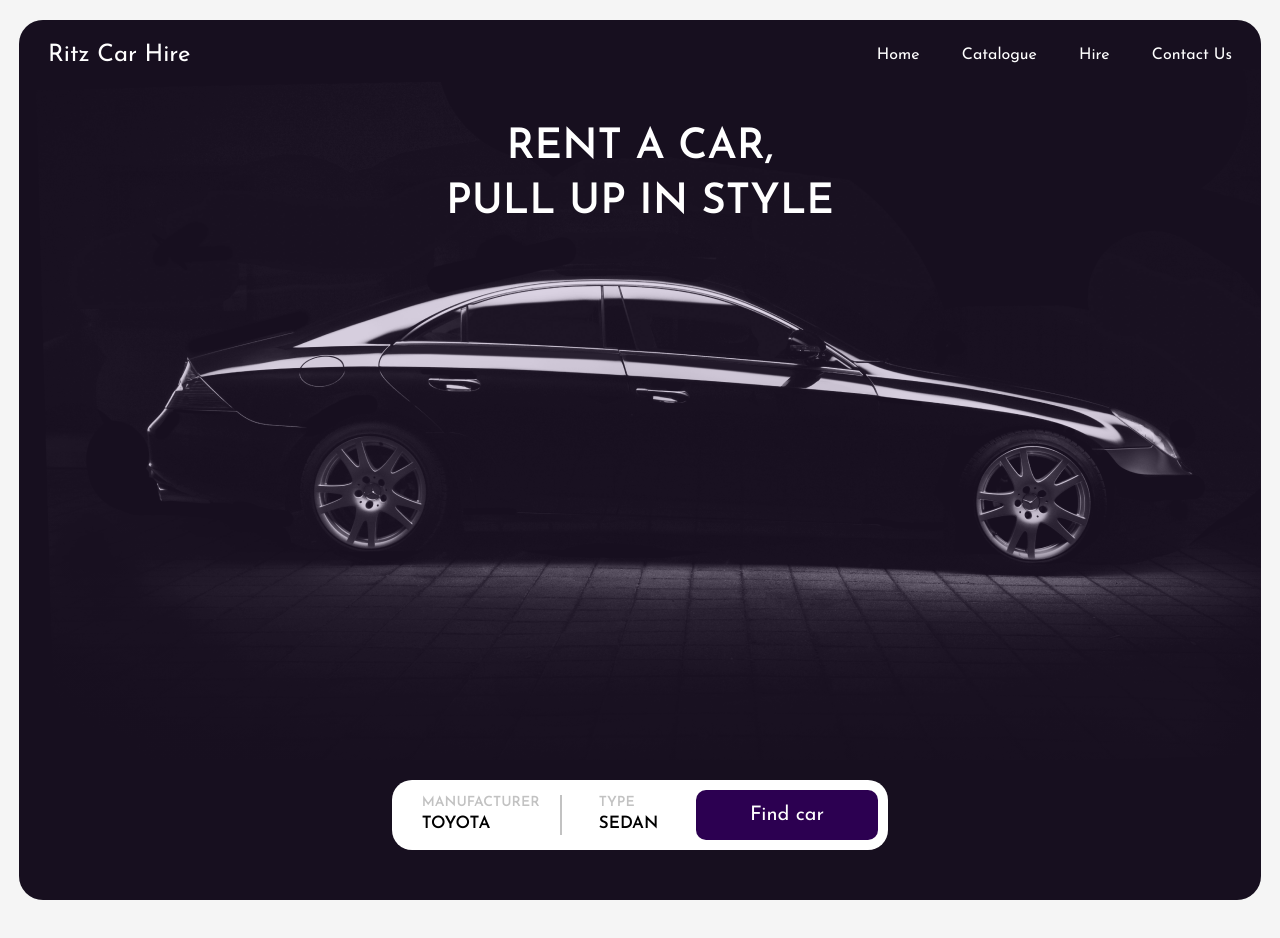
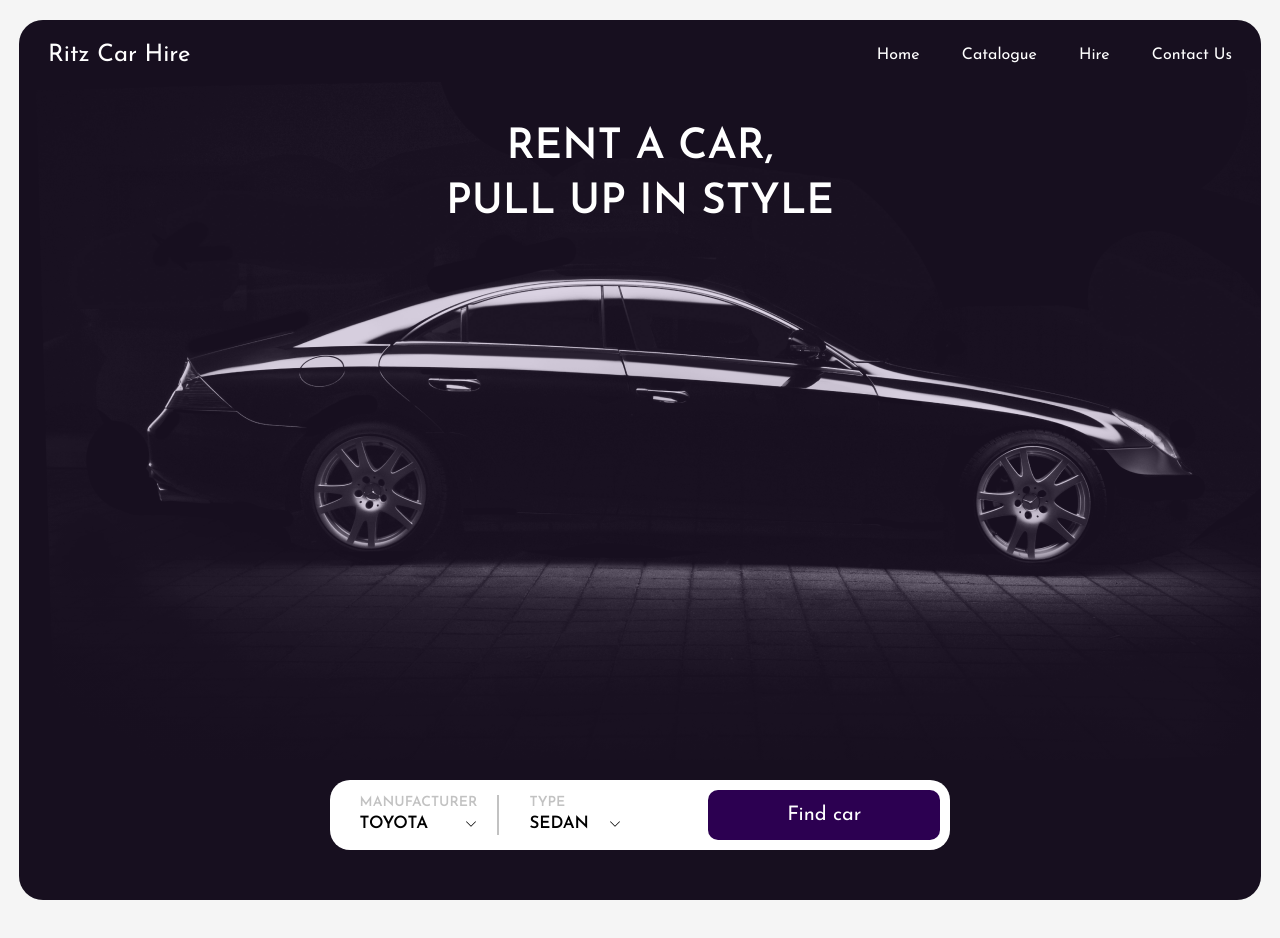
Before and after one commit to IbrahimYemi/car-rental, a Next.js app: page / in a window 1280 px wide. Shown: the top 938 px of the page. Built offline with nearby package versions, Linux system fonts and the light colour scheme.

Commit message:
Hero section (ctas) refactor

```diff
--- a/package.json
+++ b/package.json
@@ -12,6 +12,7 @@
     "next": "13.3.0",
     "react": "18.2.0",
     "react-dom": "18.2.0",
+    "react-icons": "^4.8.0",
     "react-router-dom": "^6.10.0",
     "sass": "^1.62.0"
   }
--- a/src/pages/index.js
+++ b/src/pages/index.js
@@ -2,6 +2,7 @@ import Head from "next/head";
 import Image from "next/image";
 import { Inter } from "next/font/google";
 import styles from "@/styles/Home.module.scss";
+import { BsChevronDown } from "react-icons/bs";
 
 import HeroImage from "../assets/images/hero_image.png";
 
@@ -20,17 +21,25 @@ export default function Home() {
 						<h1>
 							Rent a car, <br /> pull up in style{" "}
 						</h1>
+						<section className={styles.ctas}>
+							<article>
 								<div className={styles.cta}>
-							<div>
 									<p className={styles.title}>Manufacturer</p>
+									<div className={styles.option__container}>
 										<p className={styles.option}>Toyota</p>
+										<BsChevronDown style={{ fontSize: "12px" }} />
 									</div>
-							<div>
+								</div>
+								<div className={styles.cta}>
 									<p className={styles.title}>Type</p>
+									<div className={styles.option__container}>
 										<p className={styles.option}>SEDAN</p>
+										<BsChevronDown style={{ fontSize: "12px" }} />
 									</div>
+								</div>
+							</article>
 							<button>Find car</button>
-						</div>
+						</section>
 					</div>
 					<div className={styles.hero__container2}></div>
 					<div className={styles.hero__image}></div>
--- a/src/styles/Home.module.scss
+++ b/src/styles/Home.module.scss
@@ -26,13 +26,44 @@
 			font-size: 42px;
 			line-height: 55px;
 		}
-		.cta {
-			width: 40%;
+		.ctas {
+			width: 50%;
 			height: 70px;
 			background-color: $white;
 			border-radius: 20px;
 			@include flex(space-between, center);
 			padding: 10px 10px 10px 30px;
+			article {
+				width: 45%;
+				height: 100%;
+				@include flex(space-between, center);
+				.cta {
+					height: 80%;
+
+					.title {
+						text-transform: uppercase;
+						margin-bottom: 5px;
+						color: $color2;
+						font-weight: bold;
+						font-size: 14px;
+					}
+					.option__container {
+						@include flex(space-between, center);
+						.option {
+							text-transform: uppercase;
+							font-weight: bold;
+							font-size: 17px;
+						}
+					}
+					&:first-child {
+						border-right: 2px solid $color2;
+						padding-right: 20px;
+					}
+					&:nth-child(2) {
+						width: 35%;
+					}
+				}
+			}
 			button {
 				width: 40%;
 				height: 100%;
@@ -41,26 +72,6 @@
 				border-radius: 10px;
 				font-size: 20px;
 				border: none;
-			}
-			div {
-				// background-color: red;
-				height: 80%;
-				.title {
-					text-transform: uppercase;
-					margin-bottom: 5px;
-					color: $color2;
-					font-weight: bold;
-					font-size: 14px;
-				}
-				.option {
-					text-transform: uppercase;
-					font-weight: bold;
-					font-size: 17px;
-				}
-				&:first-child {
-					border-right: 2px solid $color2;
-					padding-right: 20px;
-				}
 			}
 		}
 	}
```
Also changed, not shown: 1 other file (tests, documents, lock files or other folders). Lines whose indentation alone changed are shown as unchanged.
